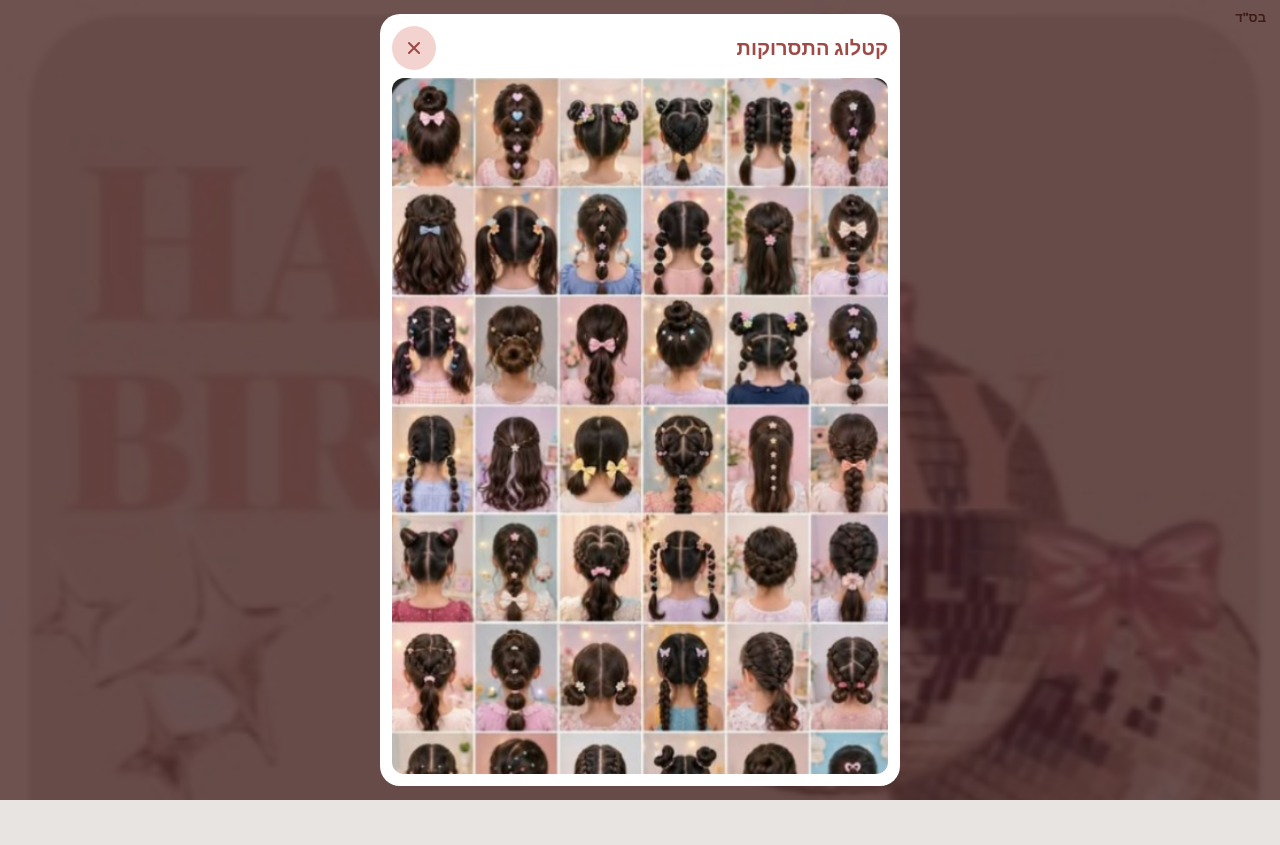
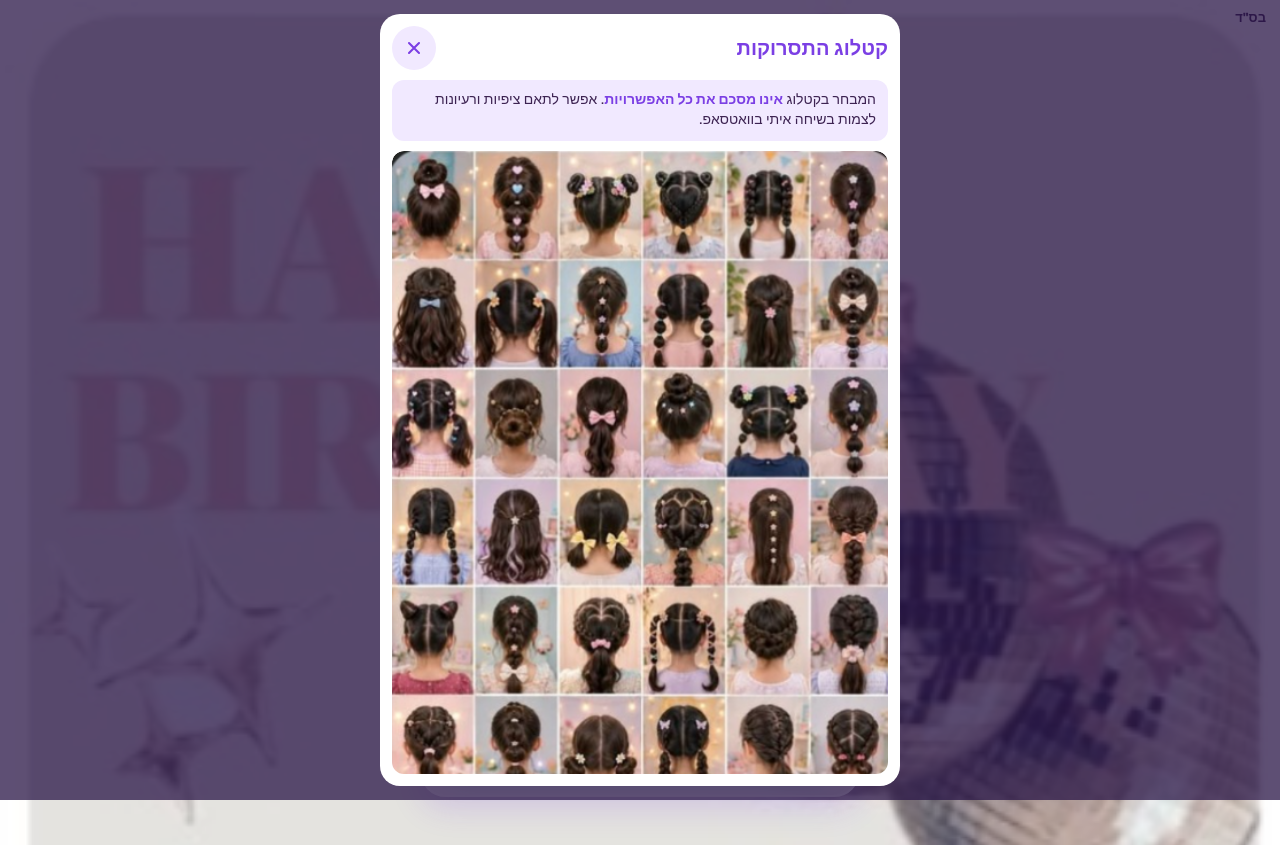
Before and after one commit to elsaE-hub/hair-birthday, a plain HTML site: page index.html in a window 1280 px wide. Both pictures are taken after a click on the button "לצפייה בקטלוג התסרוקות". Before the commit the page ends 800 px from the top, so only its background shows below. Drawn offline with Linux system fonts and the light colour scheme.

Commit message:
Colorful palette, catalog photos, braids booking button
Co-Authored-By: Claude Opus 5.5 <noreply@anthropic.com>
Claude-Session: https://claude.ai/code/session_01W5qDBKm9cFN3VNiFkDKYhL

```diff
--- a/index.html
+++ b/index.html
@@ -10,34 +10,43 @@
 <meta name="description" content="צמות צבעוניות, תסרוקות וקישוטי שיער לימי הולדת – בהתאמה לקונספט שבחרתם. כל משתתפת יוצאת עם שקית מתנה!">
 <meta property="og:title" content="יום הולדת עם שיער של כוכבת! 🎀">
 <meta property="og:description" content="צמות צבעוניות, תסרוקות וקישוטי שיער בהתאמה לקונספט. כל משתתפת יוצאת עם שקית מתנה!">
-<meta property="og:image" content="/bg.png">
+<meta property="og:image" content="https://hair-birthday.vercel.app/bg.png">
 <link rel="preconnect" href="https://fonts.googleapis.com">
 <link href="https://fonts.googleapis.com/css2?family=Fredoka:wght@600;700&family=Rubik:wght@400;500;700&display=swap" rel="stylesheet">
 <style>
 *{box-sizing:border-box}
 html,body{margin:0;background:#E8E4E2}
-body{font-family:Rubik,sans-serif;color:#4A2420}
+body{font-family:Rubik,sans-serif;color:#3D2352}
+a{color:#7B3FE4}
 .page{position:relative;min-height:100vh;min-height:100dvh;padding:clamp(130px,21vh,220px) 16px clamp(28px,6vh,70px);display:flex;flex-direction:column;align-items:center;background:#E8E4E2 url(/bg.png) center top/cover no-repeat}
 .bsd{position:absolute;top:10px;right:14px;font-size:13px;font-weight:700}
-.card{width:100%;max-width:440px;background:rgba(255,250,248,.9);backdrop-filter:blur(4px);-webkit-backdrop-filter:blur(4px);border:2px solid #fff;border-radius:26px;box-shadow:0 12px 30px rgba(122,48,48,.15);padding:22px 18px;display:flex;flex-direction:column;gap:18px}
-.pill{align-self:flex-start;background:#F3D3CF;color:#8A3A38;letter-spacing:.3px;font-weight:700;font-size:14px;padding:6px 14px;border-radius:999px}
-.balloon{margin:0;font-family:Fredoka,sans-serif;font-weight:700;font-size:40px;line-height:1.1;background:linear-gradient(180deg,#FBE3DF 0%,#E7A6A4 38%,#C06A68 70%,#8A3A38 100%);-webkit-background-clip:text;background-clip:text;color:transparent;-webkit-text-stroke:1px #fff;filter:drop-shadow(0 2px 0 rgba(122,48,48,.35)) drop-shadow(0 6px 10px rgba(169,74,74,.3))}
+.card{width:100%;max-width:440px;background:rgba(255,255,255,.9);backdrop-filter:blur(4px);-webkit-backdrop-filter:blur(4px);border:2px solid #fff;border-radius:26px;box-shadow:0 12px 30px rgba(123,63,228,.18);padding:22px 18px;display:flex;flex-direction:column;gap:18px}
+.pill{align-self:flex-start;background:linear-gradient(90deg,#D6246E,#7B3FE4);color:#fff;font-weight:700;font-size:14px;padding:6px 14px;border-radius:999px}
+.balloon{margin:0;font-family:Fredoka,sans-serif;font-weight:700;font-size:40px;line-height:1.1;background:linear-gradient(90deg,#FF4FA3 0%,#B05CFF 35%,#2EC4D6 68%,#FF9F43 100%);-webkit-background-clip:text;background-clip:text;color:transparent;-webkit-text-stroke:1px #fff;filter:drop-shadow(0 2px 0 rgba(91,35,196,.35)) drop-shadow(0 6px 10px rgba(214,36,110,.3))}
 .sub{margin:0;font-size:17px;line-height:1.45}
-.concept{margin:0;font-family:Fredoka,sans-serif;font-weight:700;font-size:21px;line-height:1.25;color:#B05A5F}
-.cat{display:flex;align-items:center;justify-content:center;gap:10px;background:#fff;border:3px solid #9E4A47;color:#9E4A47;font-family:Fredoka,sans-serif;font-weight:700;font-size:21px;padding:14px 16px;border-radius:18px;cursor:pointer;box-shadow:0 6px 18px rgba(169,74,74,.18);width:100%}
-.gift{background:#F8E6E3;border-radius:18px;padding:16px;text-align:center;border:2px dashed #D9A19D}
-.gift h3{margin:0 0 6px;font-family:Fredoka,sans-serif;font-weight:700;font-size:21px;color:#9E4A47}
+.concept{margin:0;font-family:Fredoka,sans-serif;font-weight:700;font-size:21px;line-height:1.25;color:#7B3FE4}
+.cat{display:flex;align-items:center;justify-content:center;gap:10px;background:#fff;border:3px solid #7B3FE4;color:#7B3FE4;font-family:Fredoka,sans-serif;font-weight:700;font-size:21px;padding:14px 16px;border-radius:18px;cursor:pointer;box-shadow:0 6px 18px rgba(123,63,228,.18);width:100%}
+.catnote{margin:8px 0 0;font-size:13px;line-height:1.4;text-align:center;color:#0E7A82}
+.catnote a{color:#0E7A82;font-weight:700}
+.gift{background:#FFF6E0;border-radius:18px;padding:16px;text-align:center;border:2px dashed #FFB347}
+.gift h3{margin:0 0 6px;font-family:Fredoka,sans-serif;font-weight:700;font-size:21px;color:#D6246E}
 .gift p{margin:0;font-size:14px}
-.cta{display:flex;align-items:center;justify-content:center;gap:10px;background:linear-gradient(135deg,#C06A68 0%,#8A3A38 100%);color:#fff;text-decoration:none;font-weight:700;font-size:22px;padding:16px 20px;border-radius:999px;box-shadow:0 8px 22px rgba(169,74,74,.35)}
-.cta:hover{background:#8A3A38}
-.modal{position:fixed;inset:0;background:rgba(60,25,22,.75);display:none;align-items:center;justify-content:center;padding:14px;z-index:10}
+.ctas{display:flex;flex-direction:column;gap:10px}
+.cta{display:flex;align-items:center;justify-content:center;gap:10px;color:#fff;text-decoration:none;font-weight:700;font-size:18px;line-height:1.25;text-align:center;padding:15px 18px;border-radius:999px}
+.cta svg{flex:0 0 auto}
+.cta.bday{background:linear-gradient(135deg,#E0317F 0%,#8B47E8 100%);box-shadow:0 8px 22px rgba(214,36,110,.32)}
+.cta.braids{background:linear-gradient(135deg,#0E9AA7 0%,#2F6FE0 100%);box-shadow:0 8px 22px rgba(14,154,167,.3)}
+.cta:active{transform:scale(.98)}
+.modal{position:fixed;inset:0;background:rgba(40,20,70,.75);display:none;align-items:center;justify-content:center;padding:14px;z-index:10}
 .modal.open{display:flex}
-.box{background:#fff;border-radius:20px;padding:12px;width:100%;max-width:520px;max-height:100%;overflow:hidden;display:flex;flex-direction:column;gap:8px}
+.box{background:#fff;border-radius:20px;padding:12px;width:100%;max-width:520px;max-height:100%;display:flex;flex-direction:column;gap:10px;overflow:hidden}
 .box header{display:flex;align-items:center;justify-content:space-between}
-.box h2{margin:0;font-family:Fredoka,sans-serif;font-size:20px;color:#9E4A47}
-.close{width:44px;height:44px;border-radius:50%;border:none;background:#F3D3CF;cursor:pointer;display:flex;align-items:center;justify-content:center}
-.scroll{overflow:auto;border-radius:12px}
-.scroll img{display:block;width:100%;height:auto}
+.box h2{margin:0;font-family:Fredoka,sans-serif;font-size:20px;color:#7B3FE4}
+.close{width:44px;height:44px;border-radius:50%;border:none;background:#F1E9FF;cursor:pointer;display:flex;align-items:center;justify-content:center}
+.note{background:#F1E9FF;border-radius:12px;padding:10px 12px;font-size:14px;line-height:1.45}
+.note b{color:#7B3FE4}
+.scroll{flex:1 1 auto;min-height:0;overflow:auto;display:flex;flex-direction:column;gap:8px;border-radius:12px}
+.scroll img{display:block;width:100%;height:auto;border-radius:12px}
 </style>
 </head>
 <body>
@@ -47,30 +56,47 @@ body{font-family:Rubik,sans-serif;color:#4A2420}
     <div style="display:flex;flex-direction:column;gap:10px">
       <div class="pill">הפקות שיער לימי הולדת</div>
       <h1 class="balloon">יום הולדת עם שיער של כוכבת!</h1>
-      <p class="sub"><b style="color:#9E4A47">צמות צבעוניות</b>, <b style="color:#B05A5F">תסרוקות</b> ו<b style="color:#9A6440">קישוטי שיער</b></p>
-      <p class="concept">בוחרים קונספט – <span style="color:#9E4A47">אנחנו מתאימים את השיער</span></p>
+      <p class="sub"><b style="color:#D6246E">צמות צבעוניות</b>, <b style="color:#7B3FE4">תסרוקות</b> ו<b style="color:#0E8C94">קישוטי שיער</b></p>
+      <p class="concept">בוחרים קונספט – <span style="color:#D6246E">אנחנו מתאימים את השיער</span></p>
     </div>
-    <button class="cat" type="button" id="openCat">
-      <svg width="22" height="22" viewBox="0 0 24 24" fill="none" stroke="#9E4A47" stroke-width="2" stroke-linecap="round" stroke-linejoin="round" aria-hidden="true"><rect x="3" y="3" width="7" height="7" rx="1.5"/><rect x="14" y="3" width="7" height="7" rx="1.5"/><rect x="3" y="14" width="7" height="7" rx="1.5"/><rect x="14" y="14" width="7" height="7" rx="1.5"/></svg>
-      לצפייה בקטלוג התסרוקות
-    </button>
+    <div>
+      <button class="cat" type="button" id="openCat">
+        <svg width="22" height="22" viewBox="0 0 24 24" fill="none" stroke="#7B3FE4" stroke-width="2" stroke-linecap="round" stroke-linejoin="round" aria-hidden="true"><rect x="3" y="3" width="7" height="7" rx="1.5"/><rect x="14" y="3" width="7" height="7" rx="1.5"/><rect x="3" y="14" width="7" height="7" rx="1.5"/><rect x="14" y="14" width="7" height="7" rx="1.5"/></svg>
+        לצפייה בקטלוג התסרוקות
+      </button>
+      <p class="catnote">הקטלוג הוא רק חלק מהאפשרויות – רעיונות נוספים <a href="https://wa.me/972547750524?text=%D7%94%D7%99%D7%99%21%20%D7%A8%D7%90%D7%99%D7%AA%D7%99%20%D7%90%D7%AA%20%D7%94%D7%A7%D7%98%D7%9C%D7%95%D7%92%20%D7%95%D7%90%D7%A9%D7%9E%D7%97%20%D7%9C%D7%94%D7%AA%D7%99%D7%99%D7%A2%D7%A5%20%D7%A2%D7%9C%20%D7%A8%D7%A2%D7%99%D7%95%D7%A0%D7%95%D7%AA%20%D7%9C%D7%A6%D7%9E%D7%95%D7%AA%20%F0%9F%92%95" target="_blank" rel="noopener">מתאמים איתי בוואטסאפ</a></p>
+    </div>
     <div class="gift">
       <h3>כל משתתפת יוצאת עם שקית מתנה!</h3>
-      <p><b style="color:#B05A5F">מוצרי שיער</b> + <b style="color:#9A6440">קישוטי שיער</b> – להמשיך לזרוח גם בבית</p>
+      <p><b style="color:#7B3FE4">מוצרי שיער</b> + <b style="color:#0E8C94">קישוטי שיער</b> = להמשיך לזרוח גם בבית</p>
     </div>
-    <a class="cta" href="https://wa.me/972547750524?text=%D7%94%D7%99%D7%99%21%20%D7%94%D7%92%D7%A2%D7%AA%D7%99%20%D7%9E%D7%93%D7%A3%20%D7%94%D7%A0%D7%97%D7%99%D7%AA%D7%94%20%D7%95%D7%90%D7%A9%D7%9E%D7%97%20%D7%9C%D7%AA%D7%90%D7%9D%20%D7%AA%D7%90%D7%A8%D7%99%D7%9A%20%D7%9C%D7%94%D7%A4%D7%A7%D7%AA%20%D7%A9%D7%99%D7%A2%D7%A8%20%D7%9C%D7%99%D7%95%D7%9D%20%D7%94%D7%95%D7%9C%D7%93%D7%AA%20%F0%9F%8E%80%0A%D7%AA%D7%90%D7%A8%D7%99%D7%9A%20%D7%9E%D7%91%D7%95%D7%A7%D7%A9%3A%0A%D7%92%D7%99%D7%9C%20%D7%99%D7%9C%D7%93%D7%AA%20%D7%99%D7%95%D7%9D%20%D7%94%D7%94%D7%95%D7%9C%D7%93%D7%AA%3A%0A%D7%9E%D7%A1%D7%A4%D7%A8%20%D7%9E%D7%A9%D7%AA%D7%AA%D7%A4%D7%95%D7%AA%3A%0A%D7%A7%D7%95%D7%A0%D7%A1%D7%A4%D7%98%3A" target="_blank" rel="noopener">
-      <svg width="22" height="22" viewBox="0 0 24 24" fill="none" stroke="#fff" stroke-width="2" stroke-linecap="round" stroke-linejoin="round" aria-hidden="true"><path d="M21 11.5a8.4 8.4 0 0 1-12.4 7.4L3 21l2.1-5.4A8.4 8.4 0 1 1 21 11.5z"/></svg>
-      לקביעת תאריך
-    </a>
+    <div class="ctas">
+      <a class="cta bday" href="https://wa.me/972547750524?text=%D7%94%D7%99%D7%99%21%20%D7%94%D7%92%D7%A2%D7%AA%D7%99%20%D7%9E%D7%93%D7%A3%20%D7%94%D7%A0%D7%97%D7%99%D7%AA%D7%94%20%D7%95%D7%90%D7%A9%D7%9E%D7%97%20%D7%9C%D7%AA%D7%90%D7%9D%20%D7%AA%D7%90%D7%A8%D7%99%D7%9A%20%D7%9C%D7%94%D7%A4%D7%A7%D7%AA%20%D7%A9%D7%99%D7%A2%D7%A8%20%D7%9C%D7%99%D7%95%D7%9D%20%D7%94%D7%95%D7%9C%D7%93%D7%AA%20%F0%9F%8E%80%0A%D7%AA%D7%90%D7%A8%D7%99%D7%9A%20%D7%9E%D7%91%D7%95%D7%A7%D7%A9%3A%0A%D7%92%D7%99%D7%9C%20%D7%99%D7%9C%D7%93%D7%AA%20%D7%99%D7%95%D7%9D%20%D7%94%D7%94%D7%95%D7%9C%D7%93%D7%AA%3A%0A%D7%9E%D7%A1%D7%A4%D7%A8%20%D7%9E%D7%A9%D7%AA%D7%AA%D7%A4%D7%95%D7%AA%3A%0A%D7%A7%D7%95%D7%A0%D7%A1%D7%A4%D7%98%3A" target="_blank" rel="noopener">
+        <svg width="20" height="20" viewBox="0 0 24 24" fill="none" stroke="#fff" stroke-width="2" stroke-linecap="round" stroke-linejoin="round" aria-hidden="true"><path d="M21 11.5a8.4 8.4 0 0 1-12.4 7.4L3 21l2.1-5.4A8.4 8.4 0 1 1 21 11.5z"/></svg>
+        לקביעת תאריך להפקת שיער ליום הולדת
+      </a>
+      <a class="cta braids" href="https://wa.me/972547750524?text=%D7%94%D7%99%D7%99%21%20%D7%94%D7%92%D7%A2%D7%AA%D7%99%20%D7%9E%D7%93%D7%A3%20%D7%94%D7%A0%D7%97%D7%99%D7%AA%D7%94%20%D7%95%D7%90%D7%A9%D7%9E%D7%97%20%D7%9C%D7%A7%D7%91%D7%95%D7%A2%20%D7%AA%D7%90%D7%A8%D7%99%D7%9A%20%D7%9C%D7%A6%D7%9E%D7%95%D7%AA%20%F0%9F%92%95%0A%D7%AA%D7%90%D7%A8%D7%99%D7%9A%20%D7%9E%D7%91%D7%95%D7%A7%D7%A9%3A%0A%D7%9C%D7%9E%D7%99%20%D7%94%D7%A6%D7%9E%D7%95%D7%AA%20%28%D7%92%D7%99%D7%9C%29%3A%0A%D7%A1%D7%92%D7%A0%D7%95%D7%9F%20/%20%D7%A8%D7%A2%D7%99%D7%95%D7%9F%20%D7%9C%D7%A6%D7%9E%D7%95%D7%AA%3A" target="_blank" rel="noopener">
+        <svg width="20" height="20" viewBox="0 0 24 24" fill="none" stroke="#fff" stroke-width="2" stroke-linecap="round" stroke-linejoin="round" aria-hidden="true"><path d="M21 11.5a8.4 8.4 0 0 1-12.4 7.4L3 21l2.1-5.4A8.4 8.4 0 1 1 21 11.5z"/></svg>
+        לקביעת תאריך לצמות (לא ליום הולדת)
+      </a>
+    </div>
   </div>
 </main>
 <div class="modal" id="modal" role="dialog" aria-modal="true" aria-label="קטלוג התסרוקות">
   <div class="box">
     <header>
       <h2>קטלוג התסרוקות</h2>
-      <button class="close" type="button" id="closeCat" aria-label="סגירת הקטלוג"><svg width="20" height="20" viewBox="0 0 24 24" fill="none" stroke="#9E4A47" stroke-width="2.5" stroke-linecap="round" aria-hidden="true"><path d="M6 6l12 12M18 6L6 18"/></svg></button>
+      <button class="close" type="button" id="closeCat" aria-label="סגירת הקטלוג"><svg width="20" height="20" viewBox="0 0 24 24" fill="none" stroke="#7B3FE4" stroke-width="2.5" stroke-linecap="round" aria-hidden="true"><path d="M6 6l12 12M18 6L6 18"/></svg></button>
     </header>
-    <div class="scroll"><img src="/catalog.png" alt="קטלוג תסרוקות לילדות: צמות, פקעות וקוקיות עם קישוטי שיער" loading="lazy"></div>
+    <div class="note">המבחר בקטלוג <b>אינו מסכם את כל האפשרויות</b>. אפשר לתאם ציפיות ורעיונות לצמות בשיחה איתי בוואטסאפ.</div>
+    <div class="scroll">
+      <img src="/catalog.png" alt="קטלוג תסרוקות לילדות: צמות, פקעות וקוקיות עם קישוטי שיער" loading="lazy">
+      <img src="/catalog2.png" alt="צמות צמודות לראש בדוגמאות שונות עם טבעות לשיער" loading="lazy">
+      <img src="/catalog3.png" alt="שתי צמות עם תוספות בטורקיז וורוד" loading="lazy">
+      <img src="/catalog4.png" alt="צמות עם תוספות ורוד וטורקיז וקוקו גבוה" loading="lazy">
+      <img src="/catalog5.png" alt="צמות אלכסוניות עם חרוזים ורודים בקצוות" loading="lazy">
+      <a class="cta braids" href="https://wa.me/972547750524?text=%D7%94%D7%99%D7%99%21%20%D7%A8%D7%90%D7%99%D7%AA%D7%99%20%D7%90%D7%AA%20%D7%94%D7%A7%D7%98%D7%9C%D7%95%D7%92%20%D7%95%D7%90%D7%A9%D7%9E%D7%97%20%D7%9C%D7%94%D7%AA%D7%99%D7%99%D7%A2%D7%A5%20%D7%A2%D7%9C%20%D7%A8%D7%A2%D7%99%D7%95%D7%A0%D7%95%D7%AA%20%D7%9C%D7%A6%D7%9E%D7%95%D7%AA%20%F0%9F%92%95" target="_blank" rel="noopener" style="font-size:17px">להתייעצות על רעיונות בוואטסאפ</a>
+    </div>
   </div>
 </div>
 <script>
```
Also changed, not shown: catalog2.png (added), catalog3.png (added), catalog4.png (added), catalog5.png (added).
